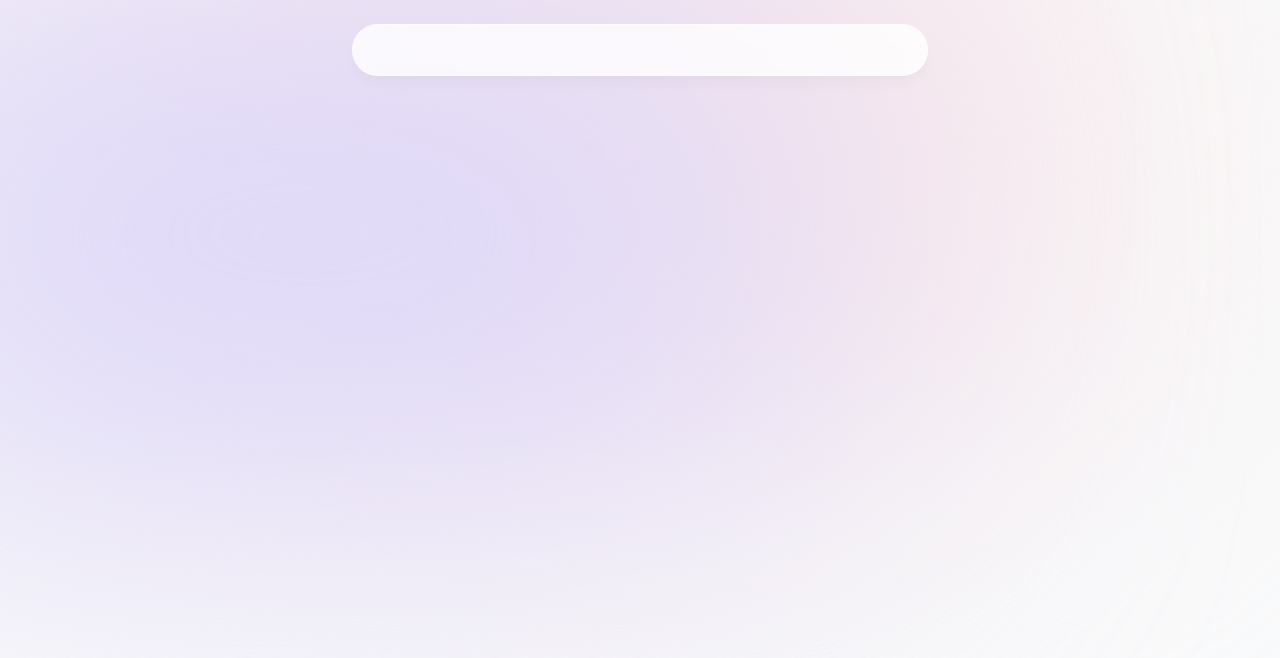
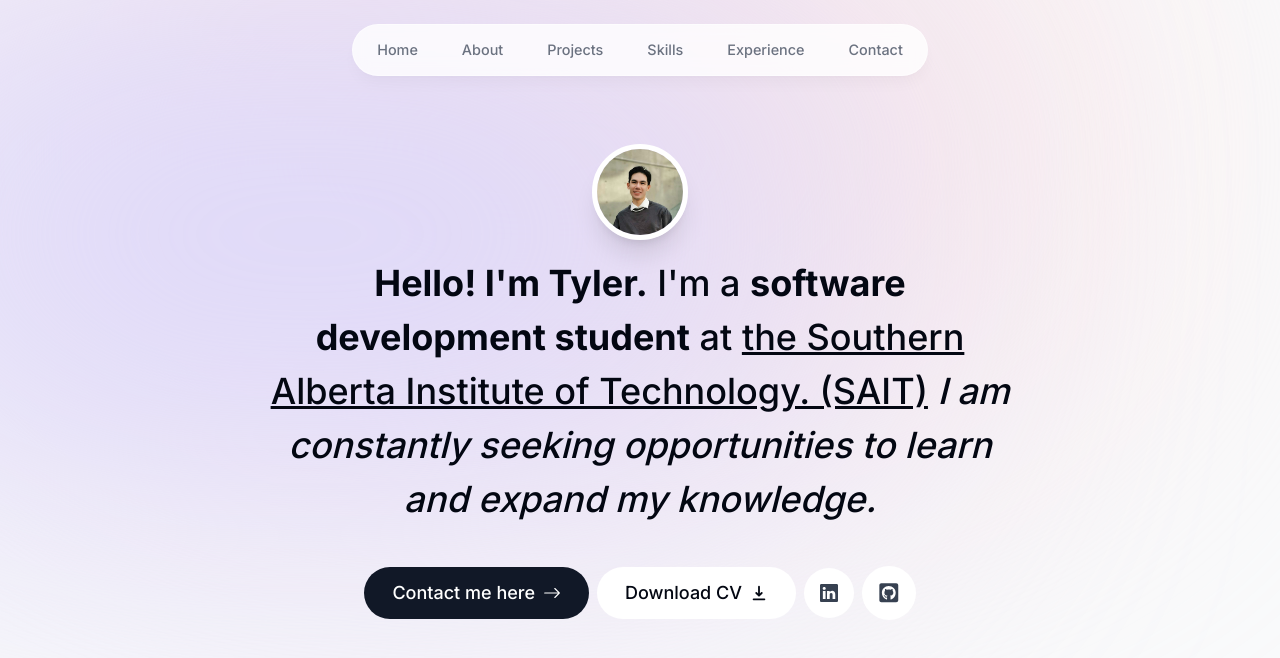
Before and after one commit to TylerTLe/portfolio, a Next.js app: page / in a window 1280 px wide. Shown: the top 658 px of the page. Built offline with nearby package versions, Linux system fonts and the light colour scheme.

Commit message:
starts on intro  section

```diff
--- a/app/layout.tsx
+++ b/app/layout.tsx
@@ -16,7 +16,7 @@ export default function RootLayout({
 }) {
   return (
     <html lang="en">
-      <body className={`${inter.className} bg-gray-50 text-gray-950 relative h-[5000px]`}>
+      <body className={`${inter.className} bg-gray-50 text-gray-950 relative h-[5000px] pt-28 sm:pt-36`}>
         <div className=" bg-[#fbe2e3] absolute top-[-6rem] -z-10 right-[11rem] h-[31.25rem] w-[31.25rem] rounded-full blur-[10rem] sm:w-[68.75rem]"></div>
         <div className=" bg-[#dbd7fb] absolute top-[-1rem] -z-10 left-[-35rem] h-[31.25rem] w-[50rem] rounded-full blur-[10rem] sm:w-[68.75rem] md:left-[-33rem] lg:left-[-28rem] xl:left-[-15rem] 2xl:left-[-5rem]"></div>
         <Header />
--- a/app/page.tsx
+++ b/app/page.tsx
@@ -1,8 +1,9 @@
+import Intro from "@/components/intro";
 
 export default function Home() {
   return (
-    <main>
-
+    <main className="flex flex-col items-center px-4">
+      <Intro />
     </main>
   )
 }
--- a/components/header.tsx
+++ b/components/header.tsx
@@ -2,6 +2,8 @@
 
 import React from 'react';
 import { motion } from 'framer-motion';
+import { links } from "@/lib/data";
+import Link from 'next/link';
 
 export default function Header() {
   return (
@@ -11,6 +13,25 @@ export default function Header() {
         animate={{y: 0, x: "-50%", opacity: 1 }}
         >
         </motion.div>
+        <nav className='flex fixed top-[0.15rem] left-1/2 h-12 -translate-x-1/2 py-2 sm:top-[1.7rem] sm:h-[initial] sm:py-0'>
+        <ul className='flex w-[22rem] flex-wrap items-center justify-center gap-y-1 text-[0.9rem] font-medium text-gray-500 sm:w-[initial] sm:flex-nowrap sm:gap-5'>
+          {
+            links.map(link => (
+              <motion.li
+              className='h-3/4 flex items-center justify-center'
+              key={link.hash}
+              initial={{y: -100, opacity: 0}}
+              animate={{y: 0, opacity: 1}}>
+                <Link className='flex w-full items-center justify-center px-3 py-3 hover:text-gray-950 transition' href={link.hash}>
+                  {
+                    link.name
+                  }
+                </Link>
+              </motion.li>
+            ))
+          }
+        </ul>
+        </nav>
     </header>
   )
 }
--- /dev/null
+++ b/components/intro.tsx
@@ -0,0 +1,71 @@
+"use client";
+
+import Image from "next/image";
+import React from "react";
+import profileImg from "@/public/profile.jpg";
+import { motion } from "framer-motion";
+import Link from "next/link";
+import { BsArrowRight, BsLinkedin } from "react-icons/bs";
+import { HiDownload } from "react-icons/hi"
+import { FaGithubSquare } from "react-icons/fa";
+
+export default function Intro() {
+  return (
+    <section className="mb-2 max-w-[50rem] text-center sm:mb-0">
+      <div className="flex items-center justify-center">
+        <div>
+          <motion.div
+            initial={{ opacity: 0, scale: 0 }}
+            animate={{ opacity: 1, scale: 1 }}
+            transition={{
+              type: "tween",
+              duration: 0.2,
+            }}
+          >
+            <Image
+              src={profileImg}
+              alt="tiller picture"
+              width="192"
+              height="192"
+              quality="95"
+              priority={true}
+              className="h-24 w-24 rounded-full border-[0.35rem] border-white object-cover shadow-xl"
+            />
+          </motion.div>
+        </div>
+      </div>
+
+      <motion.p className="mb-10 mt-4 px-4 text-2xl font-medium !leading-[1.5] sm:text-4xl"
+        initial={{opacity: 0, y: 100}}
+        animate={{opacity: 1, y: 0}}
+      >
+        <span className="font-bold">Hello! I'm Tyler.</span> I'm a{" "}
+        <span className="font-bold">software development student</span> at{" "}
+        <span className="underline">
+          the Southern Alberta Institute of Technology. (SAIT)
+        </span> {" "}
+        <span className="italic">
+          I am constantly seeking opportunities to learn and expand my
+          knowledge.
+        </span>
+      </motion.p>
+
+      <motion.div className="flex flex-col sm:flex-row items-center justify-center gap-2 px-4 text-lg font-medium"
+        initial={{opacity: 0, y: 100}}
+        animate={{opacity: 1, y: 0}}
+        transition={{
+          delay:0.1,
+        }}
+      >
+        <Link href="#contact" className="bg-gray-900 text-white px-7 py-3 flex items-center gap-2 rounded-full">
+          Contact me here
+          <BsArrowRight />
+        </Link>
+        <a className="bg-white px-7 py-3 flex items-center gap-2 rounded-full" href="">Download CV <HiDownload /></a>
+        <a href="" className="bg-white p-4 text-gray-700 flex items-center gap-2 rounded-full"><BsLinkedin /> </a>
+        <a href="" className="bg-white p-4 text-gray-700 flex items-center gap-2 rounded-full text-[1.35rem]"><FaGithubSquare /> </a>
+      </motion.div>
+    </section>
+  );
+}
+// 1:50:33
```
Also changed, not shown: .eslintrc.json, public/profile.jpg (added).
